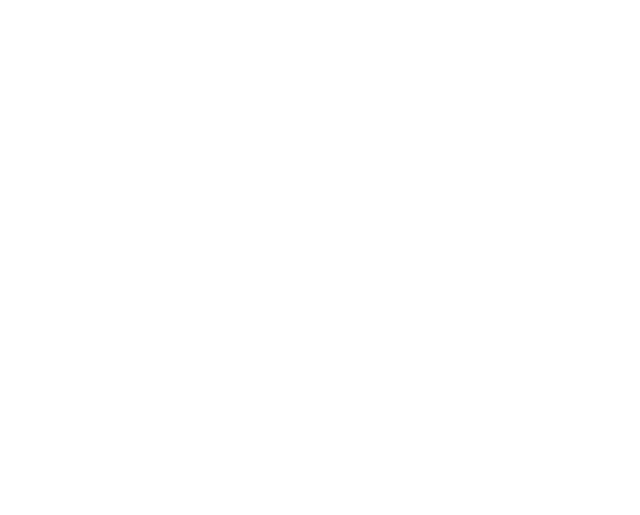
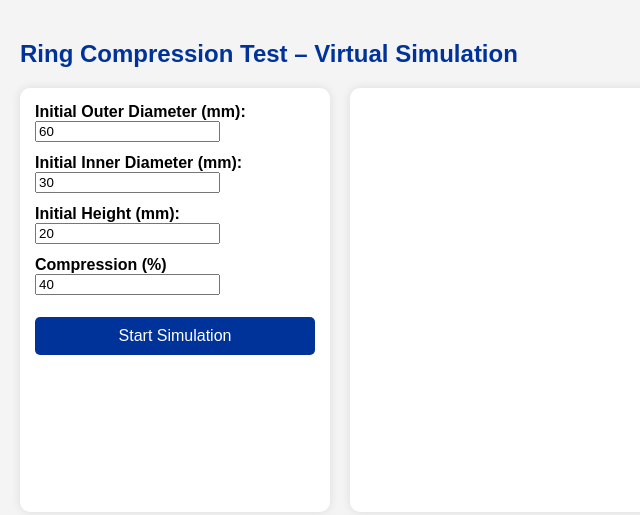
Before and after one commit to virtual-labs/exp-ring-compression-dei, a plain HTML site: page experiment/simulation/index.html in a window 1280 px wide. Shown: the whole page, without its empty margins (0-640 px from the left). Drawn offline with Linux system fonts and the light colour scheme.

Commit message:
Update index.html

```diff
--- a/experiment/simulation/index.html
+++ b/experiment/simulation/index.html
@@ -1,13 +1,126 @@
 <!DOCTYPE html>
-<html>
+<html lang="en">
 <head>
-	<!-- Add CSS at the head of HTML file -->
-    <link rel="stylesheet" href="./css/main.css">
+<meta charset="UTF-8" />
+<title>Ring Compression Test Simulation</title>
+<style>
+    body {
+        font-family: Arial, sans-serif;
+        background: #f4f4f4;
+        margin: 0;
+        padding: 20px;
+    }
+    h2 { color: #003399; }
+    #container {
+        display: flex;
+        gap: 20px;
+    }
+    #controls {
+        width: 280px;
+        background: white;
+        padding: 15px;
+        border-radius: 10px;
+        box-shadow: 0 0 10px rgba(0,0,0,0.1);
+    }
+    #canvasBox {
+        background: white;
+        padding: 10px;
+        border-radius: 10px;
+        box-shadow: 0 0 10px rgba(0,0,0,0.1);
+    }
+    .inputBox {
+        margin-bottom: 12px;
+    }
+    label { font-weight: bold; }
+    button {
+        width: 100%;
+        padding: 10px;
+        border: none;
+        background: #003399;
+        color: white;
+        font-size: 16px;
+        border-radius: 5px;
+        cursor: pointer;
+        margin-top: 10px;
+    }
+</style>
 </head>
 <body>
-		<!-- Your code goes here-->
+<h2>Ring Compression Test – Virtual Simulation</h2>
+<div id="container">
 
-	<!-- Add JS at the bottom of HTML file -->
-        <script src="./js/main.js"></script>
+    <div id="controls">
+        <div class="inputBox">
+            <label>Initial Outer Diameter (mm):</label>
+            <input type="number" id="outerDia" value="60" />
+        </div>
+        <div class="inputBox">
+            <label>Initial Inner Diameter (mm):</label>
+            <input type="number" id="innerDia" value="30" />
+        </div>
+        <div class="inputBox">
+            <label>Initial Height (mm):</label>
+            <input type="number" id="height" value="20" />
+        </div>
+        <div class="inputBox">
+            <label>Compression (%)</label>
+            <input type="number" id="compression" value="40" />
+        </div>
+        <button onclick="simulate()">Start Simulation</button>
+    </div>
+
+    <div id="canvasBox">
+        <canvas id="simCanvas" width="500" height="400"></canvas>
+    </div>
+
+</div>
+
+<script>
+function simulate() {
+    const canvas = document.getElementById("simCanvas");
+    const ctx = canvas.getContext("2d");
+
+    let OD = parseFloat(document.getElementById("outerDia").value);
+    let ID = parseFloat(document.getElementById("innerDia").value);
+    let H = parseFloat(document.getElementById("height").value);
+    let C = parseFloat(document.getElementById("compression").value);
+
+    ctx.clearRect(0,0,canvas.width,canvas.height);
+
+    let x = canvas.width/2;
+    let y = canvas.height/2;
+
+    let scale = 3;
+
+    let newH = H * (1 - C/100);
+    let bulge = (H - newH) * 0.6;
+
+    function drawRing(heightFactor) {
+        ctx.clearRect(0,0,canvas.width,canvas.height);
+        ctx.fillStyle = "#3399ff";
+
+        let currentH = H - (H - newH) * heightFactor;
+        let currentOD = (OD + bulge * heightFactor) * scale;
+        let currentID = (ID - bulge*0.4 * heightFactor) * scale;
+
+        ctx.beginPath();
+        ctx.arc(x, y, currentOD/2, 0, 2*Math.PI);
+        ctx.fill();
+
+        ctx.fillStyle = "white";
+        ctx.beginPath();
+        ctx.arc(x, y, currentID/2, 0, 2*Math.PI);
+        ctx.fill();
+    }
+
+    let frame = 0;
+    let animation = setInterval(() => {
+        frame += 0.02;
+        drawRing(frame);
+        if(frame>=1) clearInterval(animation);
+    }, 30);
+}
+</script>
+
 </body>
 </html>
```
